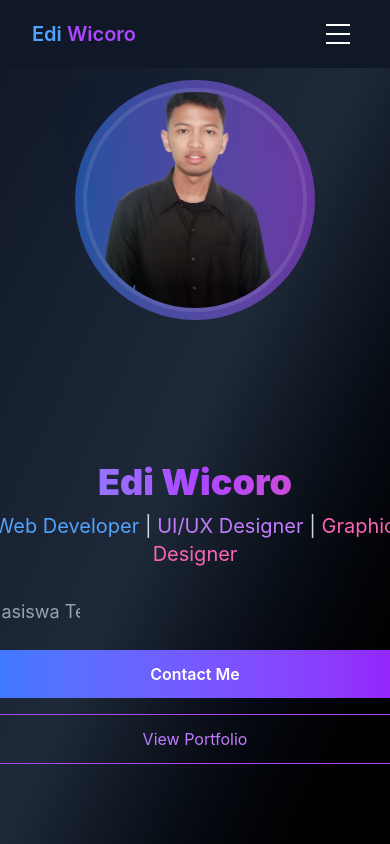
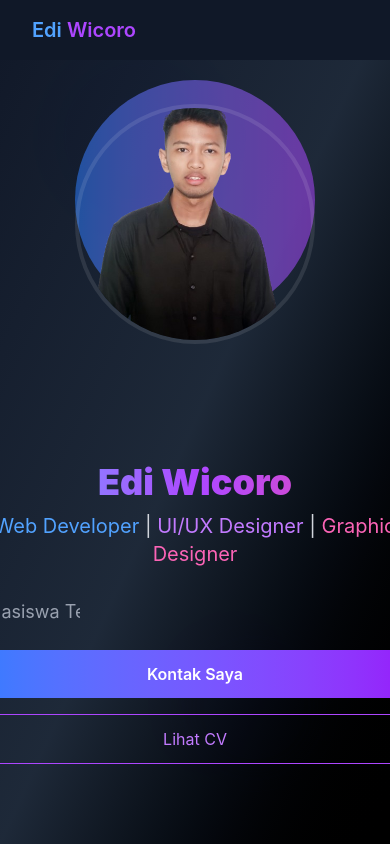
Before and after one commit to Ediw7/edi-portofolio, a React (Vite) app: page / in a window 390 px wide. Shown: the top 844 px of the page. Built offline with nearby package versions, Linux system fonts and the light colour scheme.

Commit message:
fix tampilan desktop

```diff
--- a/src/components/Home.jsx
+++ b/src/components/Home.jsx
@@ -62,17 +62,17 @@ const Home = () => {
                 rel="noopener noreferrer"
                 className="px-6 py-3 rounded-full bg-gradient-to-r from-blue-500 to-purple-600 hover:from-blue-600 hover:to-purple-700 text-white font-semibold transition-all duration-300 hover:shadow-lg hover:shadow-purple-500/50 text-center"
             >
-                Contact Me
+                Kontak Saya
             </a>
 
             {/* Tombol View Portfolio */}
             <a
-                href="https://drive.google.com/your-portfolio-link"
+                href="https://drive.google.com/drive/u/0/folders/17-CuYQHDdHo6lf9ZjQv8CMtEcvTVXorT"
                 target="_blank"
                 rel="noopener noreferrer"
                 className="px-6 py-3 rounded-full border border-purple-500 text-purple-400 hover:bg-purple-500/10 transition-all duration-300 text-center"
             >
-                View Portfolio
+                Lihat CV
             </a>
           </div>
         </div>
@@ -83,14 +83,15 @@ const Home = () => {
           data-aos-duration="1000"
           className="relative"
         >
-          <div className="w-60 h-60 md:w-80 md:h-80 relative">
+            <div className="w-60 h-60 md:w-80 md:h-80 relative">
             <div className="absolute inset-0 bg-gradient-to-r from-blue-500 to-purple-500 rounded-full animate-pulse"></div>
             <img
-              src="./images/edi.png"
-              alt="Your Photo"
-              className="absolute inset-2 rounded-full w-[calc(100%-16px)] h-[calc(100%-16px)] object-cover border-4 border-white/10"
+                src="./images/edi.png"
+                alt="Your Photo"
+                className="absolute inset-0 rounded-full w-full h-full object-cover border-4 border-white/10 md:translate-y-0 translate-y-6"
             />
-          </div>
+            </div>
+
         </div>
       </div>
 
--- a/src/components/Navbar.jsx
+++ b/src/components/Navbar.jsx
@@ -30,18 +30,7 @@ const Navbar = () => {
           <span className="text-blue-400">Edi</span> <span className="text-purple-500">Wicoro</span>
         </div>
 
-        {/* Hamburger Button */}
-        <button
-          className="lg:hidden mr-4 p-2 hover:bg-gray-800 rounded transition-colors duration-200"
-          onClick={toggleMenu}
-          aria-label="Toggle menu"
-        >
-          <div className="w-6 h-5 relative flex flex-col justify-between">
-            <span className={`w-full h-0.5 bg-white transform transition-all duration-300 ${isMenuOpen ? 'rotate-45 translate-y-2' : ''}`}></span>
-            <span className={`w-full h-0.5 bg-white transition-all duration-300 ${isMenuOpen ? 'opacity-0' : ''}`}></span>
-            <span className={`w-full h-0.5 bg-white transform transition-all duration-300 ${isMenuOpen ? '-rotate-45 -translate-y-2' : ''}`}></span>
-          </div>
-        </button>
+
 
         {/* Desktop Menu */}
         <ul className="hidden lg:flex space-x-6 mr-10">
--- a/src/components/Portofolio.jsx
+++ b/src/components/Portofolio.jsx
@@ -25,9 +25,9 @@ const Portfolio = () => {
       {
         id: 3,
         title: 'PORTOFOLIO',
-        description: 'Social media dashboard',
-        image: '/images/portfolio.jpg',
-        link: 'https://portfolio.vercel.app',
+        description: 'website portofolio pribadi saya',
+        image: '/images/porto.png',
+        link: 'https://edi-portofolio.vercel.app/',
       },
     ],
     uiux: [
@@ -36,44 +36,30 @@ const Portfolio = () => {
         title: 'NUTRICHECK',
         description: 'Aplikasi menghitung gizi makanan',
         image: '/images/nutricheck.png',
-        prototypeLink: 'https://www.figma.com/proto/some-link',
+        prototypeLink: 'https://www.figma.com/proto/zf40ATQFb3QpgmsTfjjrmZ/nutricheck?node-id=3-2&p=f&t=WiI8BENcHviYNnvb-1&scaling=scale-down&content-scaling=fixed&page-id=0%3A1&starting-point-node-id=3%3A2',
       },
       {
         id: 5,
         title: 'LINGKARBUMI',
         description: 'Aplikasi',
         image: '/images/lingkarbumi.png',
-        prototypeLink: 'https://www.figma.com/proto/some-link',
+        prototypeLink: 'https://www.figma.com/proto/TMeZqzzzr1tMKAV7U2R7P7/lingkarbumi?node-id=410-2&p=f&t=4yS302EvOV3r72LI-1&scaling=scale-down&content-scaling=fixed&page-id=0%3A1&starting-point-node-id=410%3A2',
       },
       {
         id: 6,
         title: 'SUCOFINDO',
         description: 'Website',
         image: '/images/sucofindo.png',
-        prototypeLink: 'https://www.figma.com/proto/some-link',
+        prototypeLink: 'https://www.figma.com/proto/ybrOUciGZ3a9X33oOckBXT/Untitled?node-id=202-31&p=f&t=Bchha4P2fhhXwdn4-1&scaling=min-zoom&content-scaling=fixed&page-id=0%3A1&starting-point-node-id=202%3A31&show-proto-sidebar=1',
       },
     ],
     design: [
       {
         id: 7,
-        title: 'Design Project 1',
+        title: 'Design Project',
         description: 'Brand identity',
-        image: '/images/design1.jpg',
-        link: 'https://www.behance.net/some-link',
-      },
-      {
-        id: 8,
-        title: 'Design Project 2',
-        description: 'Marketing materials',
-        image: '/images/design2.jpg',
-        link: 'https://www.behance.net/some-link',
-      },
-      {
-        id: 9,
-        title: 'Design Project 3',
-        description: 'Social media kit',
-        image: '/images/design3.jpg',
-        link: 'https://www.behance.net/some-link',
+        image: '/images/desain.png',
+        portolink: 'https://drive.google.com/drive/u/0/folders/1JHZZNEJrOH3Xh2Yj8n_lJTIIjJ2m4D9t',
       },
     ],
   };
@@ -148,6 +134,7 @@ const Portfolio = () => {
                   <h3 className="text-xl font-semibold text-white group-hover:text-purple-400 transition-colors duration-300">
                     {item.title}
                   </h3>
+                  {/* Ganti tombol dengan View Portfolio */}
                   {item.link ? (
                     <a
                       href={item.link}
@@ -166,7 +153,17 @@ const Portfolio = () => {
                     >
                       View Prototype
                     </a>
-                  ) : null}
+                  ) : (
+                    // Jika tidak ada link atau prototypeLink, tampilkan tombol "View Portfolio"
+                    <a
+                      href={item.link || item.prototypeLink || '#'} // Ganti dengan link yang sesuai jika ada
+                      target="_blank"
+                      rel="noopener noreferrer"
+                      className="inline-block mt-2 px-4 py-2 rounded-full bg-gradient-to-r from-blue-500 to-purple-600 text-white text-sm hover:opacity-90 transition-opacity"
+                    >
+                      View Portfolio
+                    </a>
+                  )}
                 </div>
               </div>
             </div>
```
Also changed, not shown: public/images/desain.png (added), public/images/porto.png (added).
